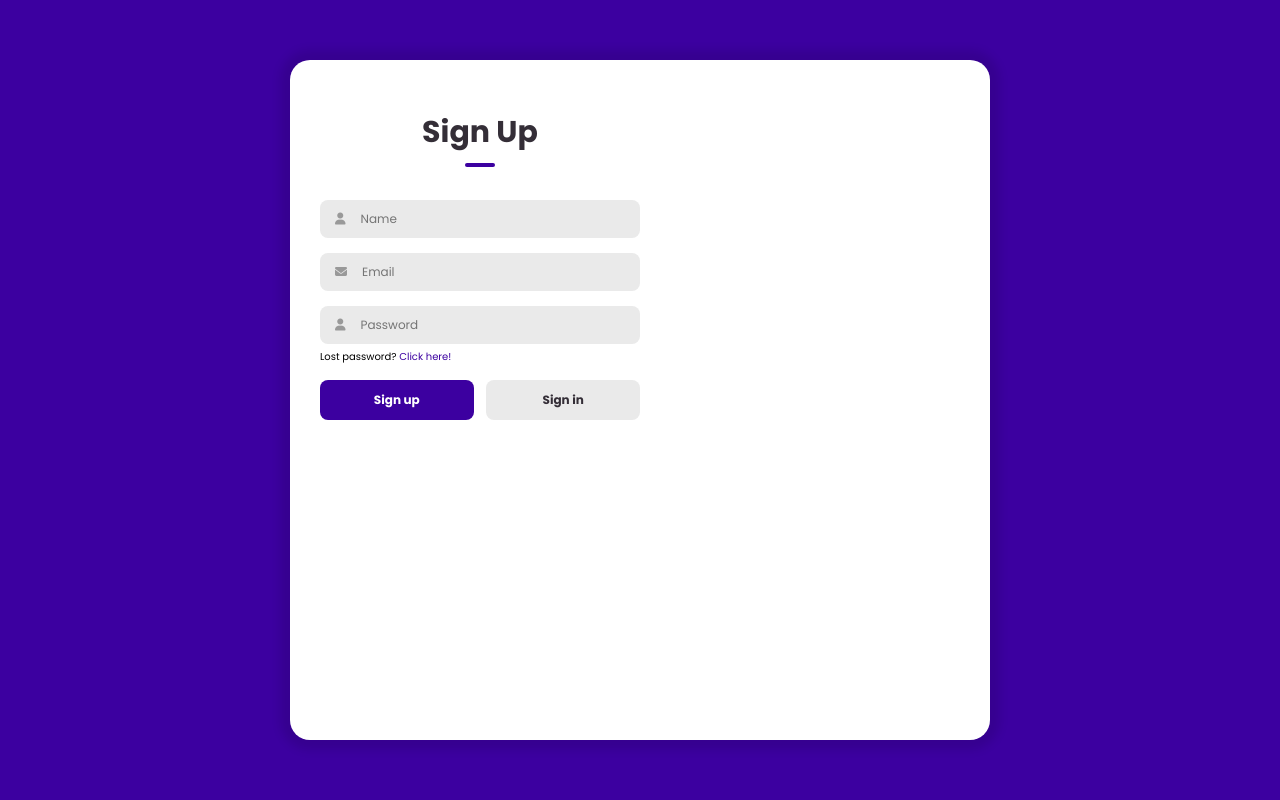
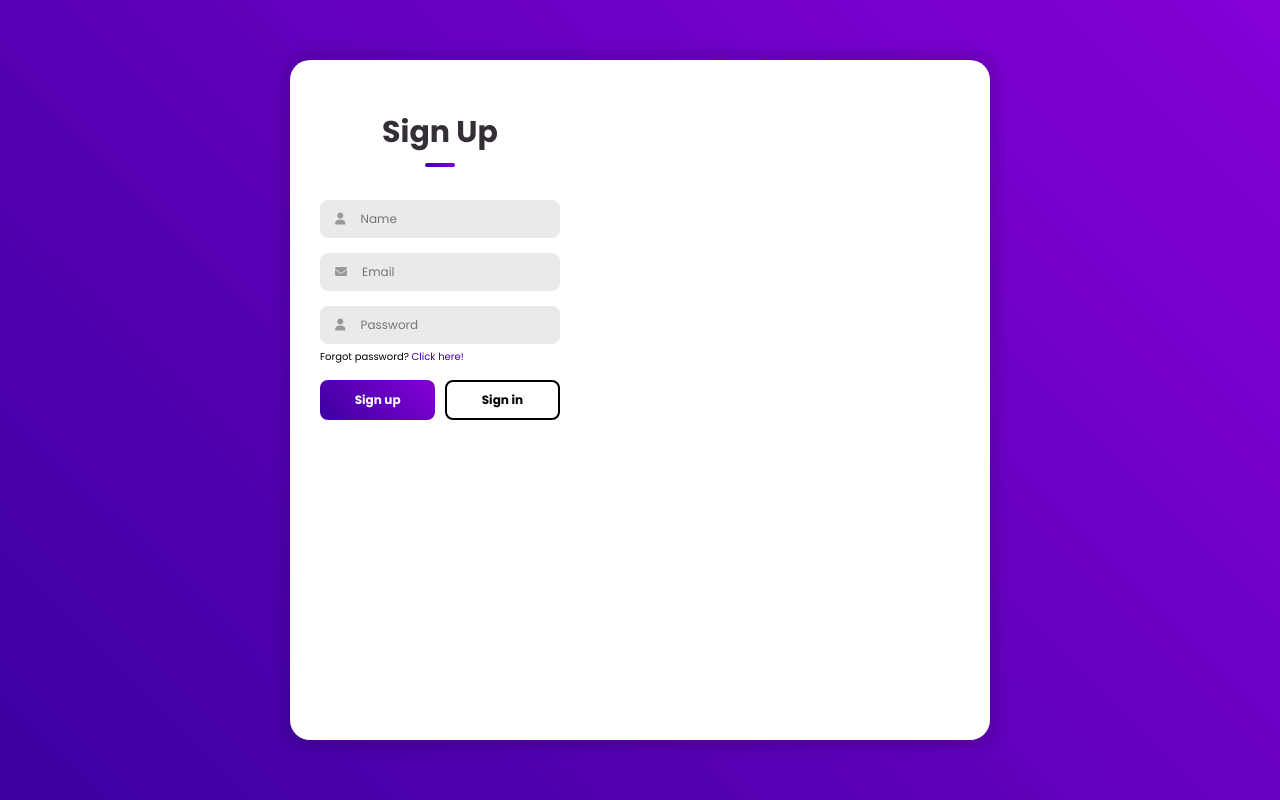
Before and after one commit to BytePSU/byteflix, a plain HTML site: page src/login/index.html in a window 1280 px wide. Drawn offline with Linux system fonts and the light colour scheme.

Commit message:
Enhance login ui

```diff
--- a/src/css/login.css
+++ b/src/css/login.css
@@ -20,7 +20,7 @@ body {
     margin: 0;
 
     color: #000;
-    background-color: #3c00a0;
+    background: linear-gradient(45deg, #3c00a0, #8500d7);
 }
 
 .login-container {
@@ -35,12 +35,8 @@ body {
     background-color: #fff;
 }
 
-/* .login-container > * {
-    border: 2px solid #000;
-} */
-
 .login-form {
-    flex: 1;
+    width: 300px;
 
     padding: 50px 30px 70px;
     text-align: center;
@@ -61,7 +57,7 @@ body {
     height: 4px;
 
     border-radius: 3px;
-    background: #3c00a0;
+    background: linear-gradient(45deg, #3c00a0, #8500d7);
 
     position: absolute;
     bottom: -12px;
@@ -124,7 +120,7 @@ form p a {
     flex-basis: 48%;
 
     height: 40px;
-    background: #3c00a0;
+    background: linear-gradient(45deg, #3c00a0, #8500d7);
 
     color: #fff;
     font-weight: 600;
@@ -135,8 +131,9 @@ form p a {
 }
 
 .button-field button.disable {
-    background:#eaeaea;
-    color: #342E37;
+    border: 2px solid black;
+    color: #000;
+    background:#fff;
 }
 
 .picture-slider {
--- a/src/login/index.html
+++ b/src/login/index.html
@@ -28,7 +28,7 @@
                         <i class="fa-solid fa-user"></i>
                         <input type="password" placeholder="Password">
                     </div>
-                    <p>Lost password? <a href="#">Click here!</a></p>
+                    <p>Forgot password? <a href="#">Click here!</a></p>
                 </div>
                 <div class="button-field">
                     <button type="button" id="signupButton">Sign up</button>
@@ -37,7 +37,9 @@
             </form>
         </div>
 
-        <div class="picture-slider">
+        <div class="login-graphic">
+            <!-- dylan's graphic goes here -->
+        </div>
         </div>
     </div>
 
```
